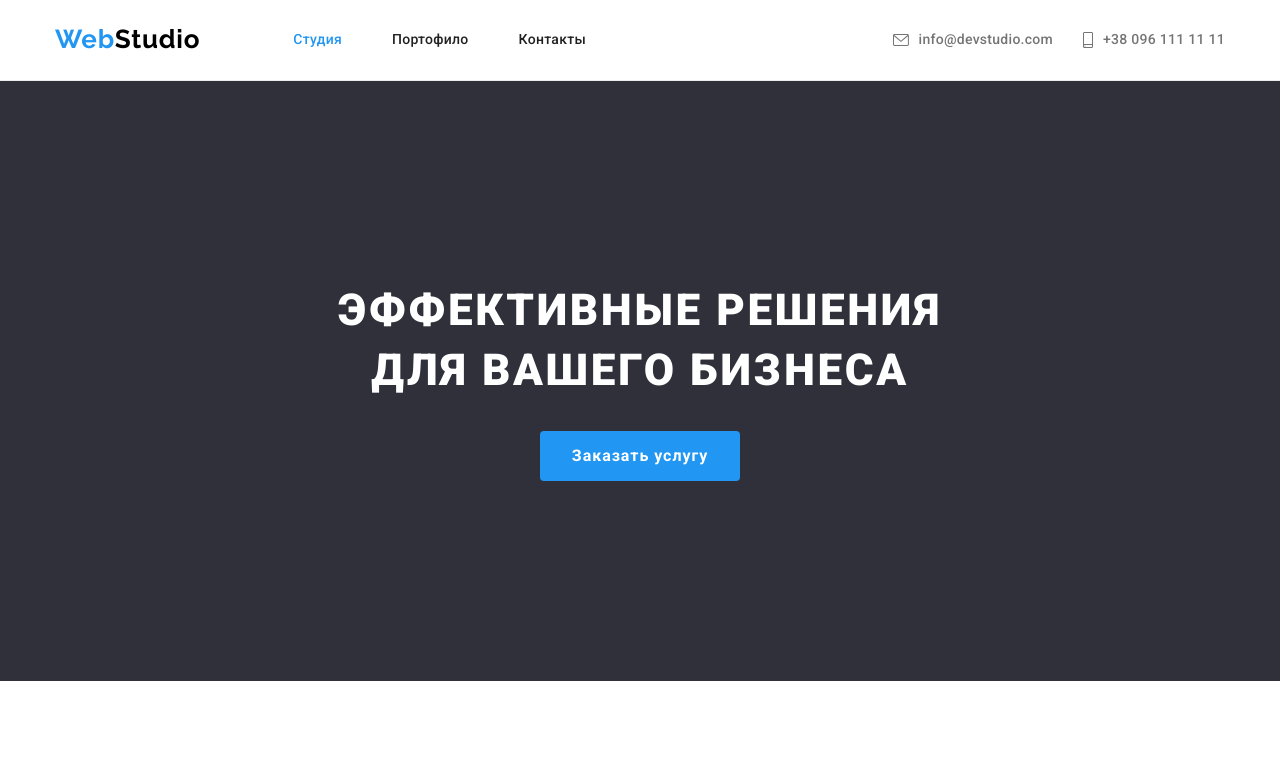
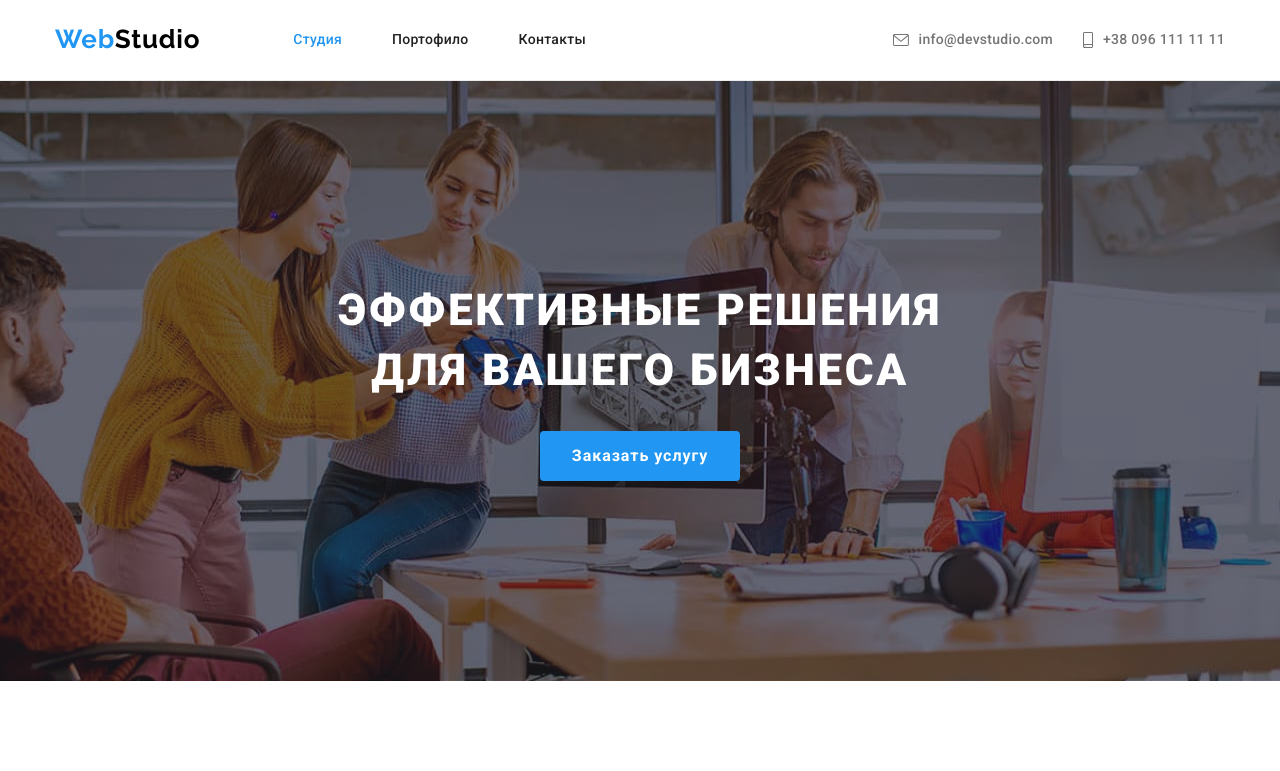
Before and after one commit to AlecseiT/goit-markup-hw-04, a plain HTML site: page index.html in a window 1280 px wide. Shown: the top 771 px of the page. Drawn offline with nearby package versions, Linux system fonts and the light colour scheme.

Commit message:
add background images for Hero section

```diff
--- a/css/styles.css
+++ b/css/styles.css
@@ -131,11 +131,17 @@ body {
 
 .hero-section {
   max-width: 1600px;
-  background-color: #2f303a;
   text-align: center;
   margin: 0 auto;
   padding-top: 200px;
   padding-bottom: 200px;
+
+  background-color: #c4c4c4;
+  background-image: linear-gradient(to right, rgba(47, 48, 58, 0.4), rgba(47, 48, 58, 0.4)),
+    url('../images/Img-hero.jpg');
+  background-position: center;
+  background-repeat: no-repeat;
+  background-size: cover;
 }
 
 .hero-title {
```
